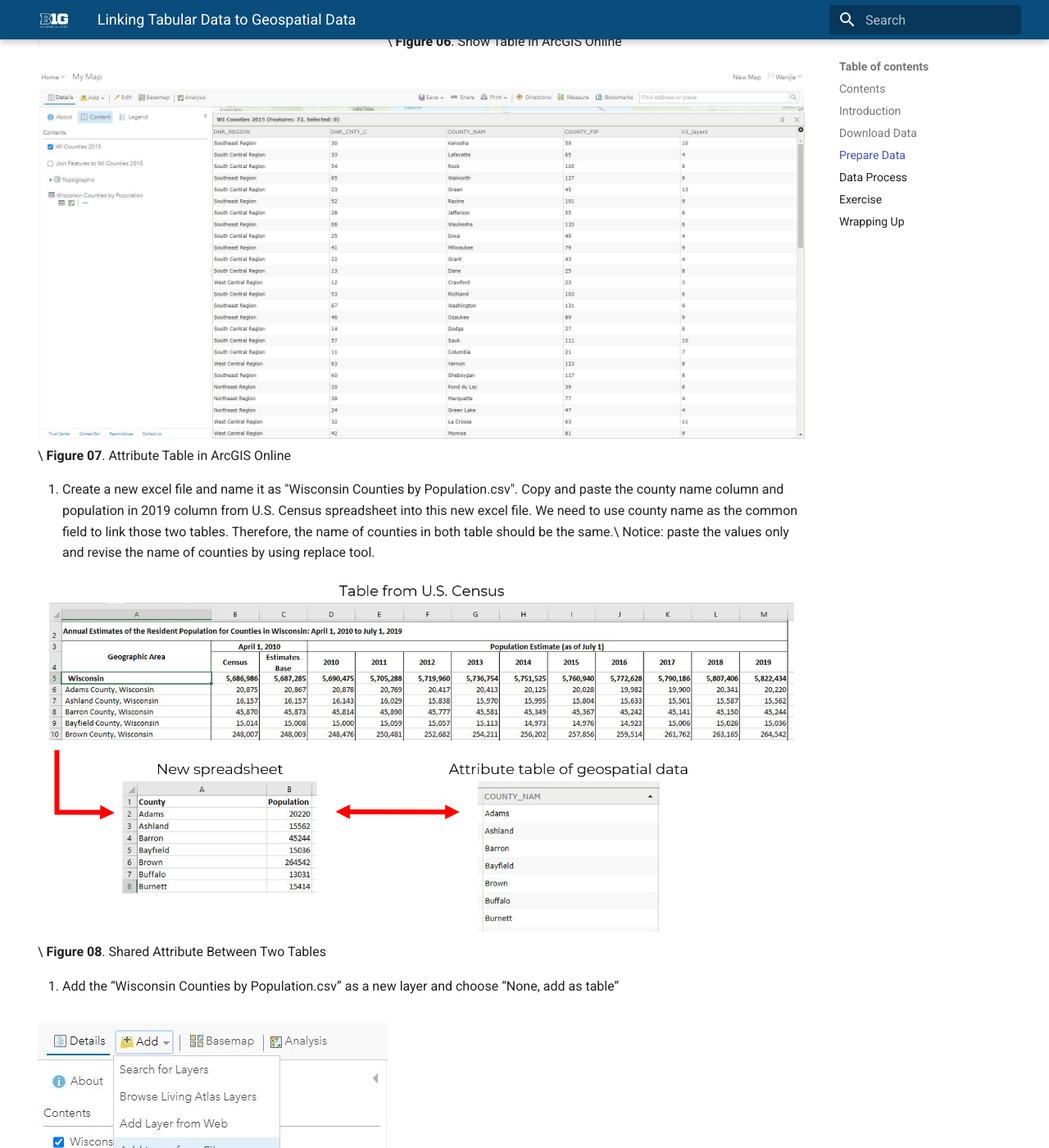
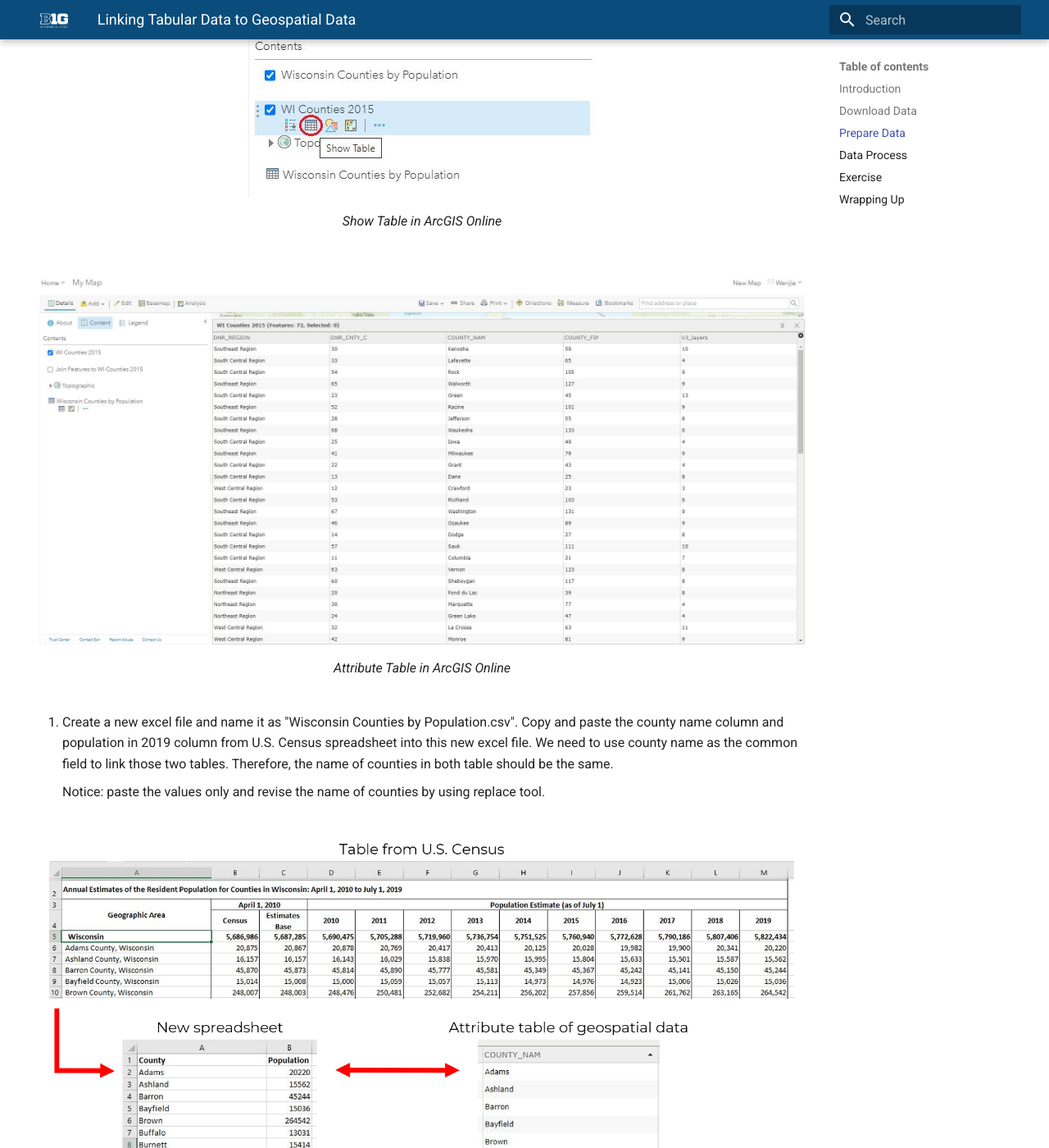
Before and after one commit to jebowe3/tutorials, an MkDocs documentation site: the page built from docs/linking_tabular_data_to_geospatial_data.md, in a window 1280 px wide and 1400 px high, scrolled down 4426 px. Shown: the whole window at 82% size. Built offline with MkDocs 1.6.1 and Material for MkDocs 9.7.7, drawn with Linux system fonts in a browser that asks for light colours; some of the changed text lies outside the part shown.

Commit message:
revise format

```diff
--- a/docs/linking_tabular_data_to_geospatial_data.md
+++ b/docs/linking_tabular_data_to_geospatial_data.md
@@ -11,13 +11,14 @@
 
 # Linking Tabular Data to Geospatial Data
 
-## Contents
-- [Introduction](#introduction)
-- [Download Data](#download-data)
-- [Prepare Data](#prepare-data)
-- [Data Process](#data-process)
-- [Exercise](#exercise)
-- [Wrapping Up](#wrapping-up)
+*This tutorial is part of an educational series produced by members of the [Big Ten Academic Alliance Geospatial Information Network](https://geo.btaa.org).*
+
+:fontawesome-solid-user: Prepared by: Wenjie Wang, GIS Specialist, University of Illinois at Urbana-Champaign (wenjiew@illinois.edu).
+
+:material-creative-commons: These slides and the accompanying activities are licensed under a [Creative Commons Attribution 4.0 International](https://creativecommons.org/licenses/by/4.0/) license.
+
+------------------------------
+
 
 ## Introduction
 
@@ -43,54 +44,85 @@
 
 This polygon feature class represents boundaries of the 72 counties in Wisconsin. The data is derived from 1:24,000-scale sources. This feature class was last updated in June 2015.
 
-![Polygon Feature Class](images/wisconsin-2015.png)\
-**Figure 01**. Polygon Feature Class for Wisconsin County Boundaries
+<figure markdown>
+
+![Polygon Feature Class](images/wisconsin-2015.png)<figcaption>Polygon Feature Class for Wisconsin County Boundaries</figcaption>
+
+</figure>
 
 4. Open U.S. Census website (<https://www.census.gov/en.html>) and search the keywords "wisconsin counties by population"
 
 5. Open the first result "County Population Totals: 2010-2019" and click Wisconsin to download the table.
 
-![County Population](images/census-pop.png)\
-**Figure 02**. Annual Estimates of the Resident Population for Counties in Wisconsin: April 1, 2010 to July 1, 2019 (CO-EST2019-ANNRES-55), U.S. Census Bureau, Population Division, March 2020
+<figure markdown>
+
+![County Population](images/census-pop.png)<figcaption>Annual Estimates of the Resident Population for Counties in Wisconsin: April 1, 2010 to July 1, 2019 (CO-EST2019-ANNRES-55), U.S. Census Bureau, Population Division, March 2020</figcaption>
+
+</figure>
 
 ## Prepare Data
 
 1. Log into ArcGIS Online and create Web Map
 
-![Add Layer](images/add-layer.png)\
-**Figure 03**. Adding a Layer in ArcGIS Online
+<figure markdown>
+
+![Add Layer](images/add-layer.png)<figcaption>Adding a Layer in ArcGIS Online</figcaption>
+
+</figure>
 
 2. Add WI_Counties_2015.zip as a new layer from File
 
-![Choose File](images/choose-file.png)\
-**Figure 04**. Choosing a File in ArcGIS Online
+<figure markdown>
+
+![Choose File](images/choose-file.png)<figcaption>Choosing a File in ArcGIS Online</figcaption>
+
+</figure>
 
 3. Choose an attribute to show. Here we use “show location only”
 
-![Choose Attribute](images/choose-attribute.png)\
-**Figure 05**. Choosing an Attribute to Show in ArcGIS Online
+<figure markdown>
+
+![Choose Attribute](images/choose-attribute.png)<figcaption>Choosing an Attribute to Show in ArcGIS Online</figcaption>
+
+</figure>
 
 4. Click “show table” button to open attribute table and get to know what information was included in the geospatial dataset.
 
-![Show Table](images/show-table.png)\
-**Figure 06**. Show Table in ArcGIS Online
+<figure markdown>
 
-![Attribute Table](images/attribute-table.png)\
-**Figure 07**. Attribute Table in ArcGIS Online
+![Show Table](images/show-table.png)<figcaption>Show Table in ArcGIS Online</figcaption>
 
-5. Create a new excel file and name it as "Wisconsin Counties by Population.csv". Copy and paste the county name column and population in 2019 column from U.S. Census spreadsheet into this new excel file. We need to use county name as the common field to link those two tables. Therefore, the name of counties in both table should be the same.\
-Notice: paste the values only and revise the name of counties by using replace tool.
+</figure>
 
-![Shared Data](images/shared-data.png)\
-**Figure 08**. Shared Attribute Between Two Tables
+<figure markdown>
+
+![Attribute Table](images/attribute-table.png)<figcaption>Attribute Table in ArcGIS Online</figcaption>
+
+</figure>
+
+5. Create a new excel file and name it as "Wisconsin Counties by Population.csv". Copy and paste the county name column and population in 2019 column from U.S. Census spreadsheet into this new excel file. We need to use county name as the common field to link those two tables. Therefore, the name of counties in both table should be the same.
+
+    Notice: paste the values only and revise the name of counties by using replace tool.
+
+<figure markdown>
+
+![Shared Data](images/shared-data.png)<figcaption>Shared Attribute Between Two Tables</figcaption>
+
+</figure>
 
 6. Add the “Wisconsin Counties by Population.csv” as a new layer and choose “None, add as table”
 
-![Add Layer from File](images/add-layer-from-file.png)\
-**Figure 09**. Add Layer from File
+<figure markdown>
 
-![Add CSV](images/add-csv.png)\
-**Figure 10**. Add CSV
+![Add Layer from File](images/add-layer-from-file.png)<figcaption>Add Layer from File</figcaption>
+
+</figure>
+
+<figure markdown>
+
+![Add CSV](images/add-csv.png)<figcaption>Add CSV</figcaption>
+
+</figure>
 
 ## Data Process
 
@@ -98,8 +130,11 @@
 
 1. Click Analysis and choose Join Features
 
-![Join Features](images/join-features.png)\
-**Figure 11**. Joining Features
+<figure markdown>
+
+![Join Features](images/join-features.png)<figcaption>Joining Features</figcaption>
+
+</figure>
 
 2. Choose WI_Counties_2015 as the “Target Layer” and Wisconsin Counties by Population as the “Layer to Join to the Target Layer”.
 
@@ -107,38 +142,55 @@
 
 4. Choose a one-to-one join operation and name the result layer as Wisconsin Counties by Population.
 
-![Join Features Input Form](images/join-input.png)\
-**Figure 12**. Join Features Input Form
+<figure markdown>
+
+![Join Features Input Form](images/join-input.png)<figcaption>Join Features Input Form</figcaption>
+
+</figure>
 
 5. Click the Run Analysis button, and a new layer based on population will be shown.
 
-![Run Join](images/run-join.png)\
-**Figure 13**. Join Output
+<figure markdown>
+
+![Run Join](images/run-join.png)<figcaption>Join Output</figcaption>
+
+</figure>
 
 6. Symbolize the Wisconsin Counties by Population layer by clicking “change style” button
 
-![Change Style](images/symbology.png)\
-**Figure 14**. Change Layer Style
+<figure markdown>
+
+![Change Style](images/symbology.png)<figcaption>Change Layer Style</figcaption>
+
+</figure>
 
 7. Choose the appropriate style to clearly show the population
 
-![Change Symbology](images/change-symbology.png)\
-**Figure 15**. Reset Choropleth Symbology
+<figure markdown>
+
+![Change Symbology](images/change-symbology.png)<figcaption>Reset Choropleth Symbology</figcaption>
+
+</figure>
 
 8. Share or Print the Wisconsin Counties by Population map
 
 9. For copyright information, refer to the copyright tutorial
 
-![Share Print](images/share-print.png)\
-**Figure 16**. Share or Print
+<figure markdown>
+
+![Share Print](images/share-print.png)<figcaption>Share or Print</figcaption>
+
+</figure>
 
 ## Exercise
 
-1. What's the advantage of mapping tabular data?
+!!! Questions
 
-2. Choose different basemap and use different symbol to create different thematic map.
+    1. What's the advantage of mapping tabular data?
 
-3. Download a shapefile data related to students’ research field and link their tabular data to it.
+    2. Choose different basemap and use different symbol to create different thematic map.
+
+    3. Download a shapefile data related to students’ research field and link their tabular data to it.
 
 ## Wrapping Up
 
```
Also changed, not shown: docs/georeference.md (+5 -4 lines), docs/story_maps.md (+58 -26 lines), 1 other file.
